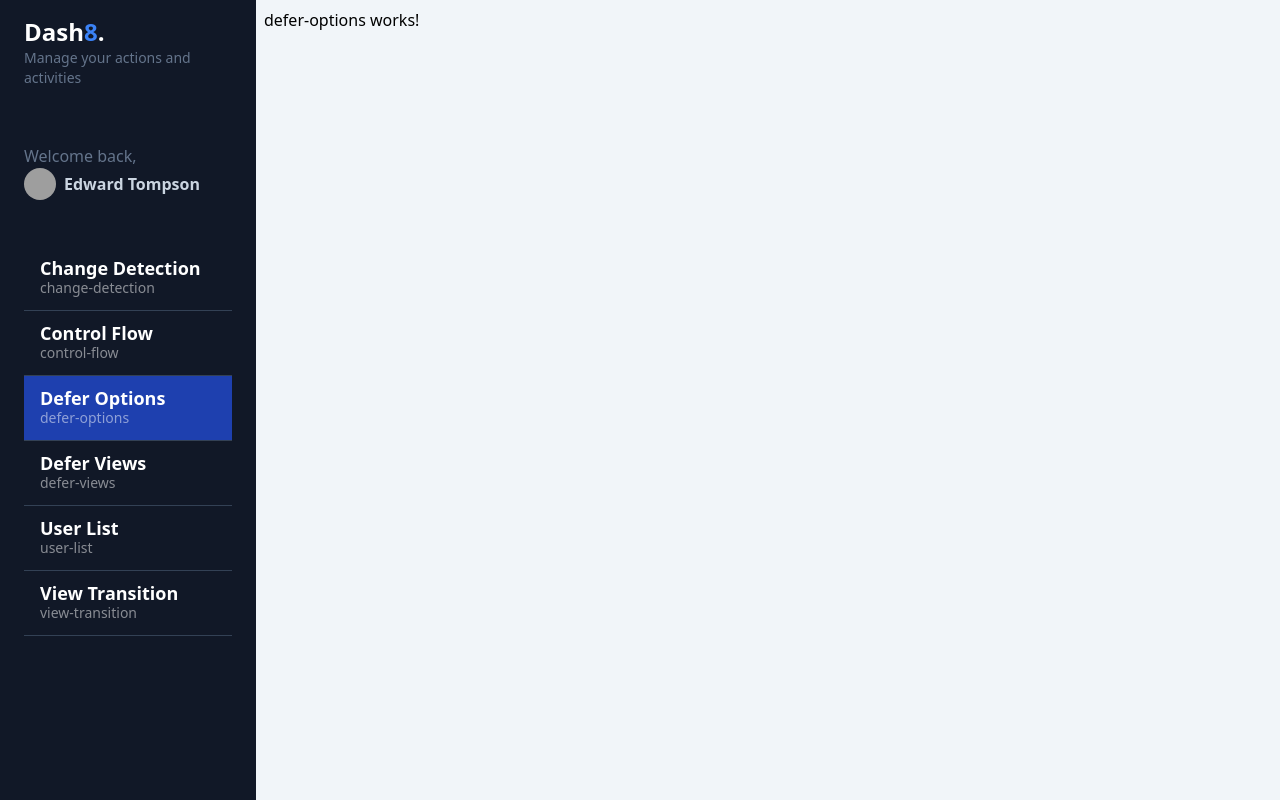
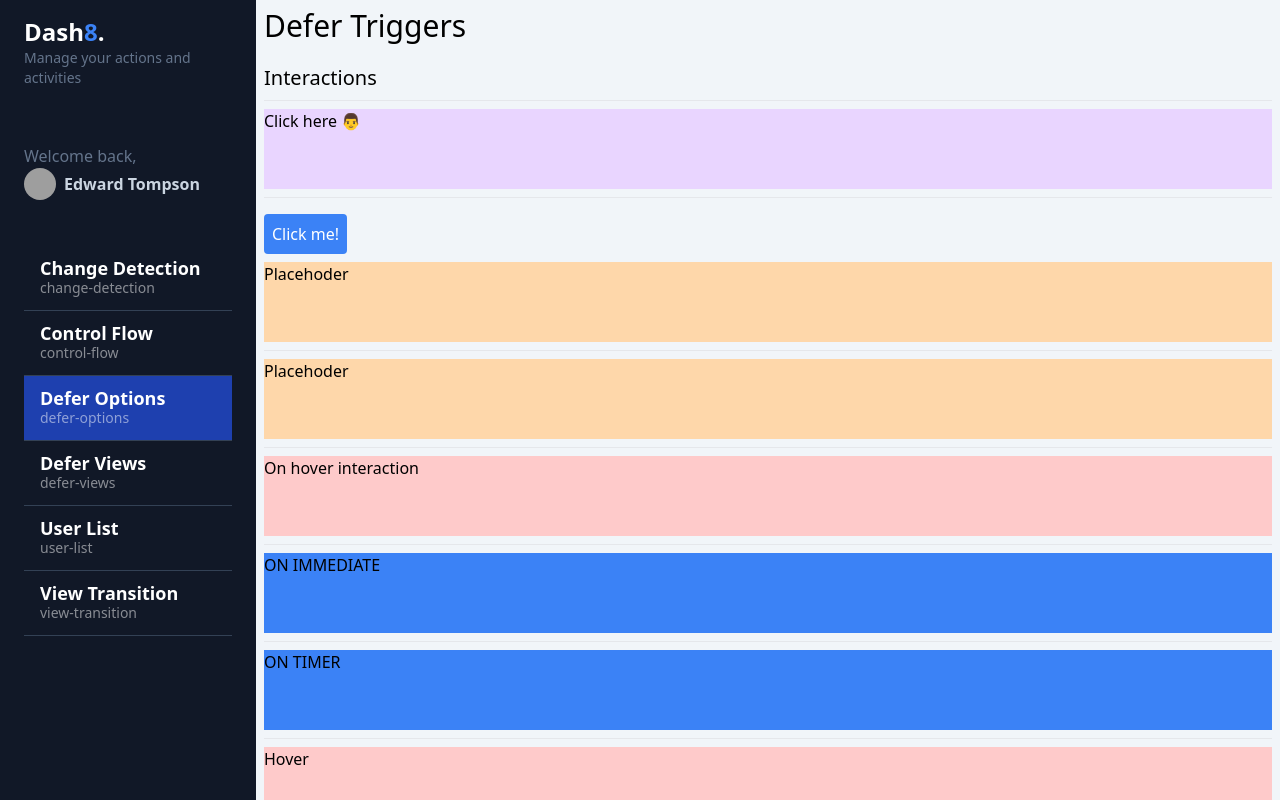
Before and after one commit to moive/my-dashboard-angular17-h, an Angular app: page /dashboard/defer-options in a window 1280 px wide. Built offline with nearby package versions, Linux system fonts and the light colour scheme; grey boxes are pictures that could not be loaded.

Commit message:
defer interactions

```diff
--- a/src/app/dashboard/pages/defer-options/defer-options.component.html
+++ b/src/app/dashboard/pages/defer-options/defer-options.component.html
@@ -1 +1,73 @@
-<p>defer-options works!</p>
+<app-title title="Defer Triggers" />
+<section>
+  <h1 class="text-xl">Interactions</h1>
+  <hr class="my-2">
+  @defer(on interaction){
+    <app-heavy-loaders-fast cssClass="bg-blue-500 h-20">
+      <span>ON INTERACTIONS</span>
+    </app-heavy-loaders-fast>
+  }@placeholder {
+    <div class="w-full h-20 bg-purple-200">Click here 👨</div>
+  }
+</section>
+
+<section>
+  <hr class="my-2">
+  <button #btnInteraction class="p-2 bg-blue-500 hover:bg-blue-700 transition-all rounded text-white my-2">Click me!</button>
+  @defer(on interaction(btnInteraction)){
+    <app-heavy-loaders-fast cssClass="bg-blue-500 h-20">
+      <span>ON INTERACTIONS</span>
+    </app-heavy-loaders-fast>
+  }@placeholder {
+    <div class="w-full h-20 bg-orange-200">Placehoder</div>
+  }
+<section>
+  <hr class="my-2">
+  @defer(on hover(btnInteraction)){
+    <app-heavy-loaders-fast cssClass="bg-blue-500 h-20">
+      <span>ON INTERACTIONS</span>
+    </app-heavy-loaders-fast>
+  }@placeholder {
+    <div class="w-full h-20 bg-orange-200">Placehoder</div>
+  }
+</section>
+<section>
+  <hr class="my-2">
+  @defer(on hover){
+    <app-heavy-loaders-fast cssClass="bg-blue-500 h-20">
+      <span>ON INTERACTIONS</span>
+    </app-heavy-loaders-fast>
+  }@placeholder {
+    <div class="w-full h-20 bg-red-200">On hover interaction</div>
+  }
+</section>
+<section>
+  <hr class="my-2">
+  @defer(on immediate){
+    <app-heavy-loaders-fast cssClass="bg-blue-500 h-20">
+      <span>ON IMMEDIATE</span>
+    </app-heavy-loaders-fast>
+  }@placeholder {
+    <div class="w-full h-20 bg-red-200">Placehoder div</div>
+  }
+</section>
+<section>
+  <hr class="my-2">
+  @defer(on timer(2000)){
+    <app-heavy-loaders-fast cssClass="bg-blue-500 h-20">
+      <span>ON TIMER</span>
+    </app-heavy-loaders-fast>
+  }@placeholder {
+    <div class="w-full h-20 bg-red-200">2 sec</div>
+  }
+</section>
+<section>
+  <hr class="my-2">
+  @defer(on hover; prefetch on idle){
+    <app-heavy-loaders-fast cssClass="bg-blue-500 h-20">
+      <span>ON HOVER, IDLE</span>
+    </app-heavy-loaders-fast>
+  }@placeholder {
+    <div class="w-full h-20 bg-red-200">Hover</div>
+  }
+</section>
--- a/src/app/dashboard/pages/defer-options/defer-options.component.ts
+++ b/src/app/dashboard/pages/defer-options/defer-options.component.ts
@@ -1,9 +1,11 @@
 import { Component } from '@angular/core';
+import { TitleComponent } from '../../../shared/title/title.component';
+import { HeavyLoadersFastComponent } from '../../../shared/heavy-loaders/heavy-loaders-fast.component';
 
 @Component({
   selector: 'app-defer-options',
   standalone: true,
-  imports: [],
+  imports: [TitleComponent, HeavyLoadersFastComponent],
   templateUrl: './defer-options.component.html',
   styles: ``,
 })
--- a/src/app/dashboard/pages/defer-views/defer-views.component.html
+++ b/src/app/dashboard/pages/defer-views/defer-views.component.html
@@ -1,7 +1,22 @@
+<app-title title="Defer View / Blocks" />
 <section class="grid grid-cols-1">
-  @defer(){
+  @defer(on idle){
     <app-heavy-loaders-slow cssClass="bg-blue-500" />
   } @placeholder(minimum 500ms) {
     <p class="h-[600px] w-full bg-gradient-to-r from-gray-200 to-gray-400 animate-pulse">Loading...</p>
   }
 </section>
+<section class="grid grid-cols-1">
+  @defer(on viewport){
+    <app-heavy-loaders-slow cssClass="bg-green-500" />
+  } @placeholder() {
+    <p class="h-[600px] w-full bg-gradient-to-r from-gray-200 to-gray-400 animate-pulse">Loading...</p>
+  }
+</section>
+<section class="grid grid-cols-1">
+  @defer(on viewport){
+    <app-heavy-loaders-slow cssClass="bg-purple-500" />
+  } @placeholder() {
+    <p class="h-[600px] w-full bg-gradient-to-r from-gray-200 to-gray-400 animate-pulse">Loading...</p>
+  }
+</section>
--- a/src/app/dashboard/pages/defer-views/defer-views.component.ts
+++ b/src/app/dashboard/pages/defer-views/defer-views.component.ts
@@ -1,11 +1,12 @@
 import { Component } from '@angular/core';
 import { HeavyLoadersSlowComponent } from '../../../shared/heavy-loaders/heavy-loaders-slow.component';
 import { CommonModule } from '@angular/common';
+import { TitleComponent } from '../../../shared/title/title.component';
 
 @Component({
   selector: 'app-defer-views',
   standalone: true,
-  imports: [CommonModule, HeavyLoadersSlowComponent],
+  imports: [CommonModule, HeavyLoadersSlowComponent, TitleComponent],
   templateUrl: './defer-views.component.html',
   styles: ``,
 })
--- a/src/app/shared/heavy-loaders/heavy-loaders-fast.component.ts
+++ b/src/app/shared/heavy-loaders/heavy-loaders-fast.component.ts
@@ -1,9 +1,18 @@
-import { Component } from '@angular/core';
+import { CommonModule } from '@angular/common';
+import { Component, Input } from '@angular/core';
 
 @Component({
   selector: 'app-heavy-loaders-fast',
   standalone: true,
-  imports: [],
-  template: `<h1>Hola Mundo</h1>`,
+  imports: [CommonModule],
+  template: `<section [ngClass]="['w-full', cssClass]">
+    <ng-content />
+  </section>`,
 })
-export class HeavyLoadersFastComponent {}
+export class HeavyLoadersFastComponent {
+  @Input({ required: true }) cssClass!: string;
+
+  constructor() {
+    console.log('HeavyLoadersFastComponent creaded!');
+  }
+}
```
